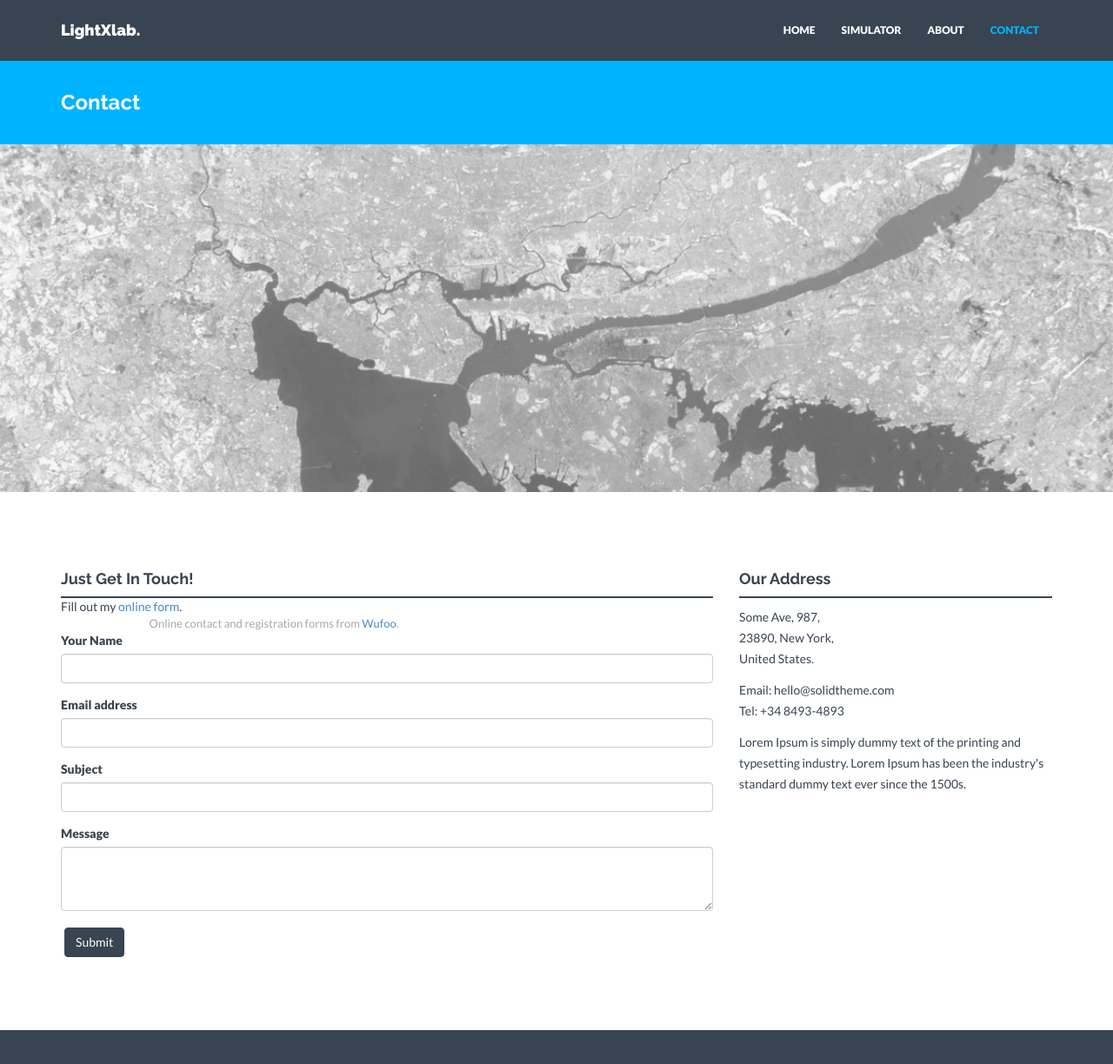
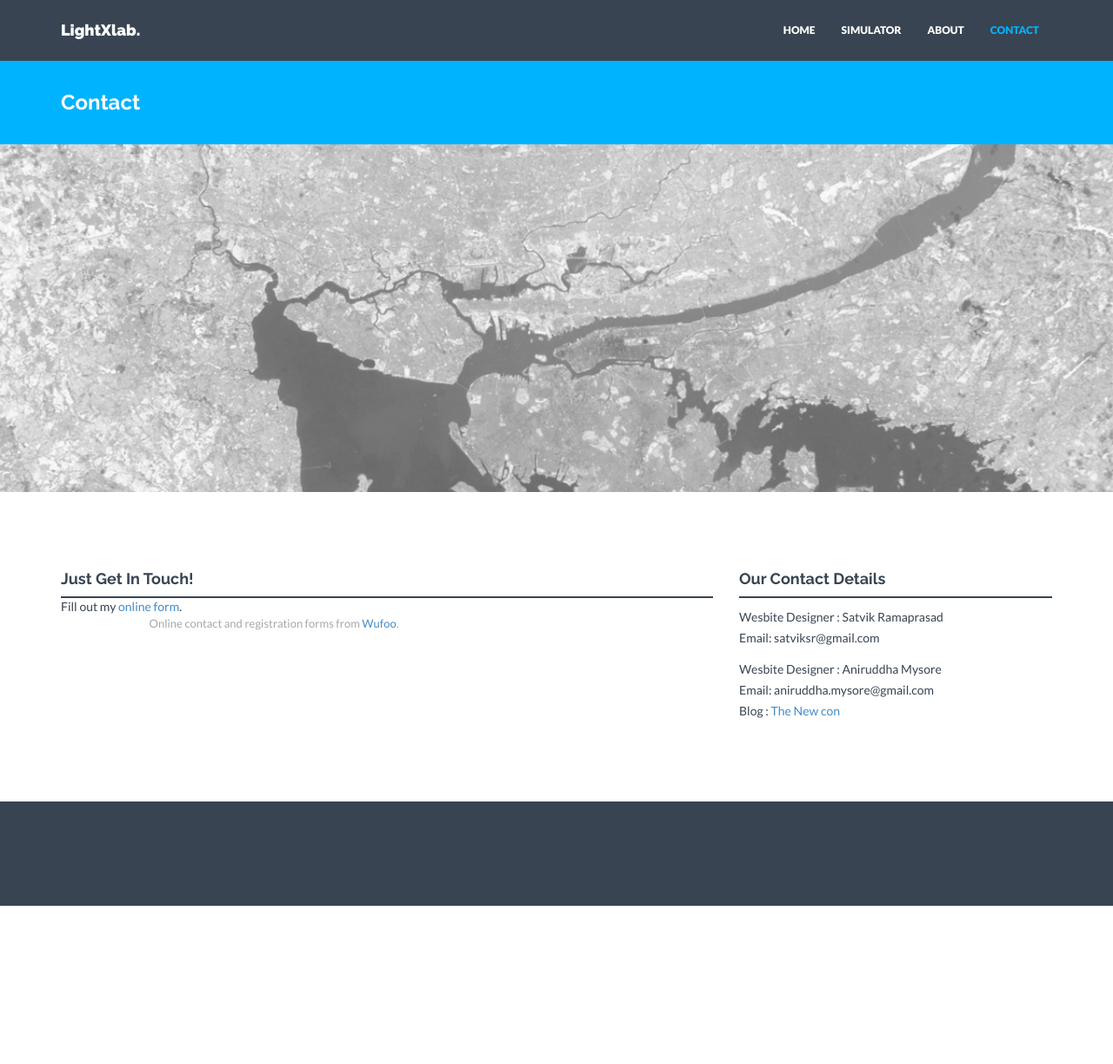
Before and after one commit to satu0king/LightXlab, a Jekyll site: the page built from contact.html, in a window 1280 px wide and 1305 px high. Shown: the top 1224 px of the window at 87% size. Built offline with Jekyll 4.4.1, drawn with Linux system fonts in a browser that asks for light colours; nearby versions of some CDN libraries.

Commit message:
Contact me form update

```diff
--- a/contact.html
+++ b/contact.html
@@ -37,40 +37,23 @@ var scr = d.getElementsByTagName(t)[0], par = scr.parentNode; par.insertBefore(s
 
  </div>
 </div>
-                <form role="form">
-                  <div class="form-group">
-                    <label for="InputName1">Your Name</label>
-                    <input type="email" class="form-control" id="exampleInputEmail1">
-                  </div>
-                  <div class="form-group">
-                    <label for="InputEmail1">Email address</label>
-                    <input type="email" class="form-control" id="exampleInputEmail1">
-                  </div>
-                  <div class="form-group">
-                    <label for="InputSubject1">Subject</label>
-                    <input type="email" class="form-control" id="exampleInputEmail1">
-                  </div>
-                  <div class="form-group">
-                    <label for="message1">Message</label>
-                    <textarea class="form-control" id="message1" rows="3"></textarea>
-                  </div>
-                  <button type="submit" class="btn btn-theme">Submit</button>
-                </form>
+
         </div><! --/col-lg-8 -->
 
         <div class="col-lg-4">
-            <h4>Our Address</h4>
+            <h4>Our Contact Details</h4>
             <div class="hline"></div>
                 <p>
-                    {% for line in site.address.first.lines %}
-                        {{ line }} <br>
-                    {% endfor %}
+                     Wesbite Designer : Satvik Ramaprasad<br/>
+                     Email: satviksr@gmail.com<br/>
+
                 </p>
                 <p>
-                    Email: {{ site.email }}<br/>
-                    Tel: {{ site.tel }}
+                    Wesbite Designer : Aniruddha Mysore<br/>
+                    Email: aniruddha.mysore@gmail.com<br/>
+                    Blog : <a href="http://thenewcon.com"> The New con </a>
                 </p>
-                <p>Lorem Ipsum is simply dummy text of the printing and typesetting industry. Lorem Ipsum has been the industry's standard dummy text ever since the 1500s.</p>
+
         </div>
     </div><! --/row -->
 </div><! --/container -->
```
